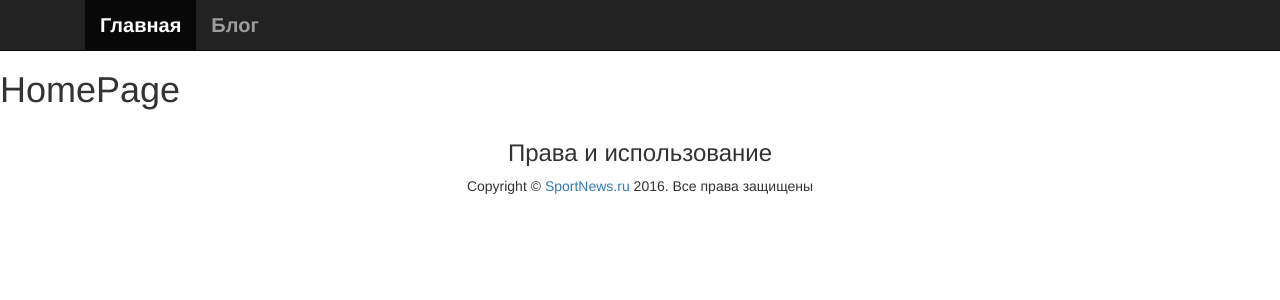
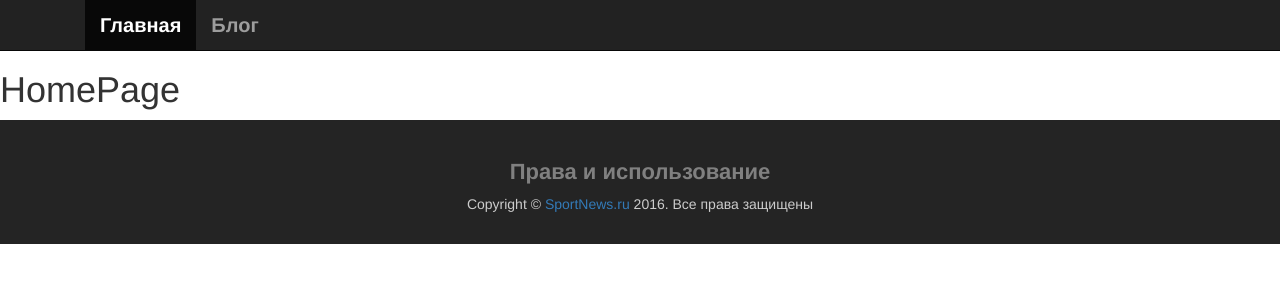
Before and after one commit to hocjs/news-page-client, an Angular app: page / in a window 1280 px wide. Shown: the top 300 px of the page. Built offline with nearby package versions, Linux system fonts and the light colour scheme.

Commit message:
Changed some styles in AppComponent

```diff
--- a/src/app/app.component.scss
+++ b/src/app/app.component.scss
@@ -18,3 +18,50 @@ header{
     }
   }
 }
+.main_footer {
+  background-color: #242424;
+  z-index: 999;
+  position: relative;
+  margin: 0 0;
+  text-align: center;
+  padding-top: 20px;
+  padding-bottom: 20px;
+
+  h3 {
+    color: #808080;
+    font-weight: 900;
+    font-size: 22px;
+  }
+
+  p {
+    font-size: 14px;
+    color: #ccc;
+    font-weight: 100;
+  }
+
+  ul {
+    list-style: none;
+    text-align: left;
+
+    li {
+      font-size: 14px;
+      color: #ccc;
+      font-weight: 100;
+
+      a:hover {
+        text-decoration: underline;
+      }
+    }
+  }
+
+  button {
+    background-color: transparent;
+    border: none;
+    color: #0066cc;
+    cursor: help;
+  }
+
+  button:hover {
+    text-decoration: underline;
+  }
+}
```
Also changed, not shown: src/app/app.routing.ts (line endings or trailing spaces).
